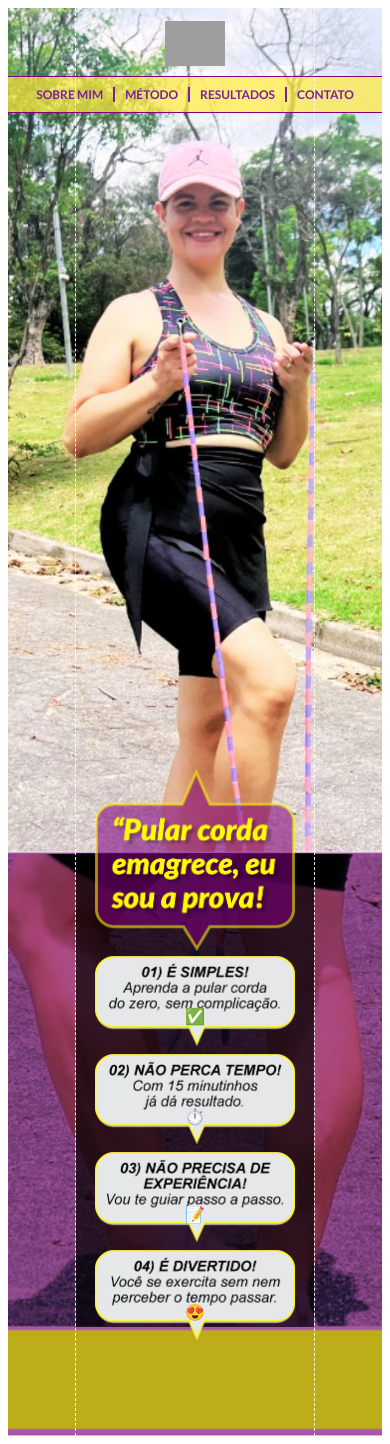
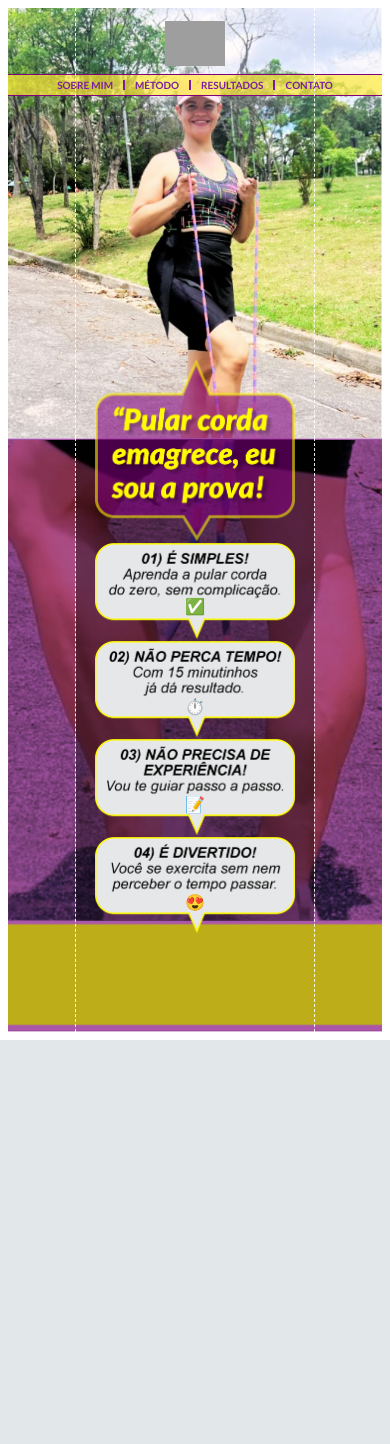
Before and after one commit to AriovaldoJM/transforme, a PHP site: page / in a window 390 px wide. After the commit the page ends 1040 px from the top, so only its background shows below. Run offline with PHP 8.4, Linux system fonts and the light colour scheme; grey boxes are pictures that could not be loaded.

Commit message:
feacture/section 2 upgrade

```diff
--- a/css/style.css
+++ b/css/style.css
@@ -13,7 +13,7 @@
     /* cada bloco ocupa tela cheia */
     .bg-1 {
         width: 100%;
-    height: 100vh;
+        height: 430px;
         display: flex;              /* para centralizar .main-vertical */
         justify-content: center;
         align-items: center;
@@ -44,7 +44,7 @@
     /* menu */
     .menu {
         position: absolute;
-        top: 68px;
+        top: 66px;
         left: 50%;
         transform: translateX(-50%); /* centraliza horizontalmente */
 
@@ -53,7 +53,7 @@
         border-top: 1px solid rgb(128, 0, 128);
         border-bottom: 1px solid rgb(128, 0, 128);
         text-align: center;
-        padding: 10px 0;
+        padding: 4px 0;
     }
     .container-menu {
         display: flex;
@@ -65,16 +65,17 @@
         text-decoration: none;
         font-weight: bold;
         color: #7A1FA2;
-        font-size: 12px;
+        font-size: 10px;
     }
     .barra {
         width: 2px;
-        height: 15px;
+        height: 10px;
         background-color: #7A1FA2;
     }
     .bg-2 {
         width: 100%;
-        height: 584px;
+        height: 594px;
+        margin-top: -0px;
         display: flex;              /* para centralizar .main-vertical */
         justify-content: center;
         align-items: center;
@@ -83,14 +84,14 @@
     }
     .bg-2-first-layer{
         width: 100%;
-        height: 474px;
-        background-color: rgba(0, 0, 0, 0.7);
+        height: 482px;
+        background-color: rgba(0, 0, 0, 0.4);
         margin-top:1px;
         z-index: 999;
     }
     .card-1 {
         position: absolute;
-        top: -42px;
+        top: -38px;
         left: 50%;
         transform: translateX(-50%); /* centraliza horizontalmente */
 
@@ -101,7 +102,7 @@
     }
     .card-2 {
         position: absolute;
-        top: 74px;
+        top: 78px;
         left: 50%;
         transform: translateX(-50%); /* centraliza horizontalmente */
 
@@ -117,7 +118,7 @@
     }
     .card-3 {
         position: absolute;
-        top: 192px;
+        top: 196px;
         left: 50%;
         transform: translateX(-50%); /* centraliza horizontalmente */
 
@@ -133,7 +134,7 @@
     }
     .card-4 {
         position: absolute;
-        top: 290px;
+        top: 294px;
         left: 50%;
         transform: translateX(-50%); /* centraliza horizontalmente */
 
@@ -149,7 +150,7 @@
     }
     .card-5 {
         position: absolute;
-        top: 388px;
+        top: 392px;
         left: 50%;
         transform: translateX(-50%); /* centraliza horizontalmente */
 
--- a/index.html
+++ b/index.html
@@ -34,8 +34,7 @@
     <section class="bg-2">
         <div class="main-vertical">
             <!-- https://ariovaldojm.github.io/transforme/ -->
-            <div class="bg-2-first-layer">
-            </div>
+            <div class="bg-2-first-layer"></div>
             <div class="card-1">
                 <img src="https://ariovaldojm.github.io/transforme/images/image_3_mobile.png" alt="Transforma Corda com Gabi" width="200px">
             </div>
```
Also changed, not shown: images/image_1_mobile.jpg, images/image_4_mobile.png, images/image_5_mobile.png, images/image_6_mobile.png, images/image_7_mobile.png. Lines whose indentation alone changed are shown as unchanged.
